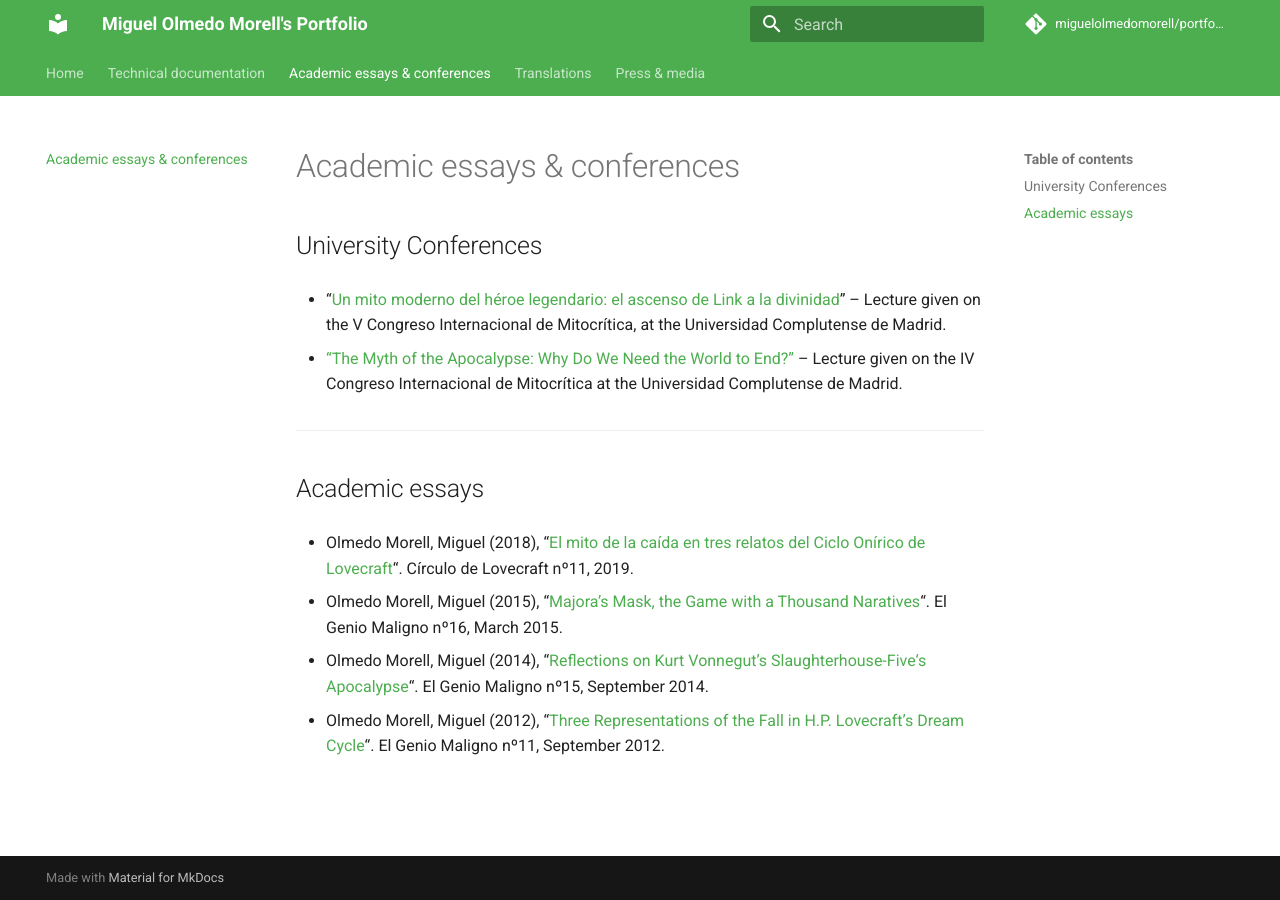
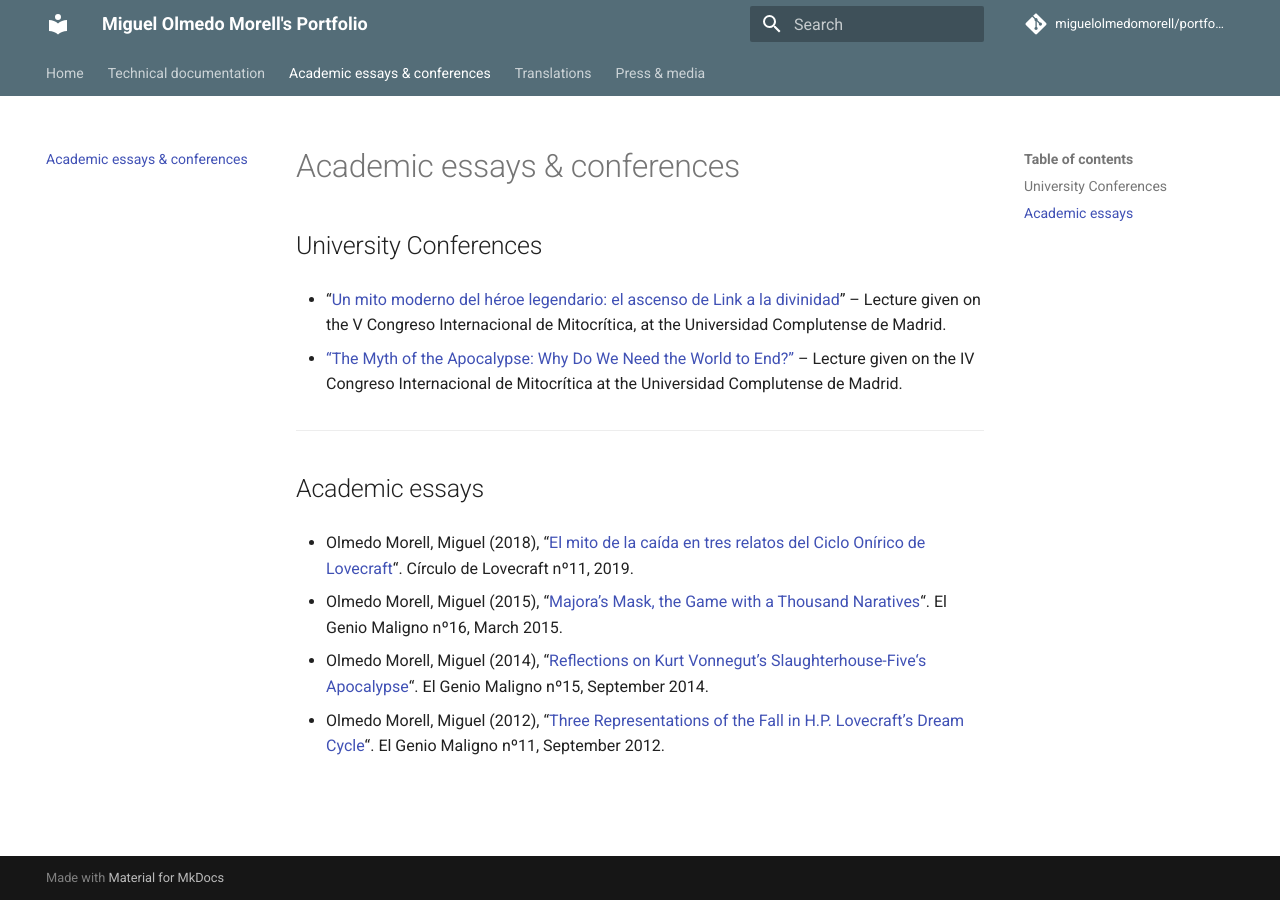
Before and after one commit to MiguelOlmedoMorell/portfolio, an MkDocs documentation site: the page built from docs/academic.md, in a window 1280 px wide. Built offline with MkDocs 1.6.1 and Material for MkDocs 9.7.7, drawn with Linux system fonts in a browser that asks for light colours; comment, search, counter and statistics services are not loaded.

Commit message:
UX Update

```diff
--- a/mkdocs.yml
+++ b/mkdocs.yml
@@ -4,7 +4,7 @@ site_description: Miguel Olmedo Morell's Portfolio
 theme:
   name: material
   language: en
-  favicon: 'images/favicon.jpg'
+  favicon: 'technical-documentation/favicon.jpg'
   features:
     - navigation.tabs
     - navigation.sections
@@ -14,8 +14,8 @@ theme:
     - search.suggest
   palette:
     - scheme: default
-      primary: green
-      accent: purple
+      primary: blue grey
+      accent: grey
 
 repo_url: https://github.com/miguelolmedomorell/portfolio
 repo_name: miguelolmedomorell/portfolio
```
Also changed, not shown: .markdownlint.json, 4 other files.
